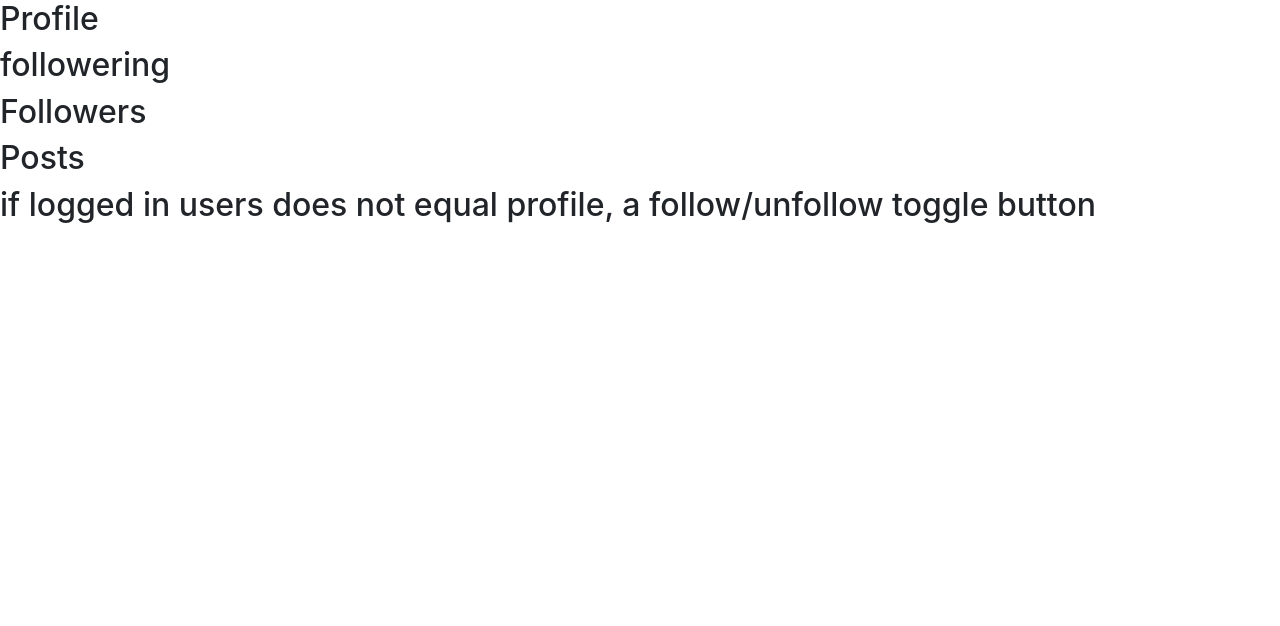
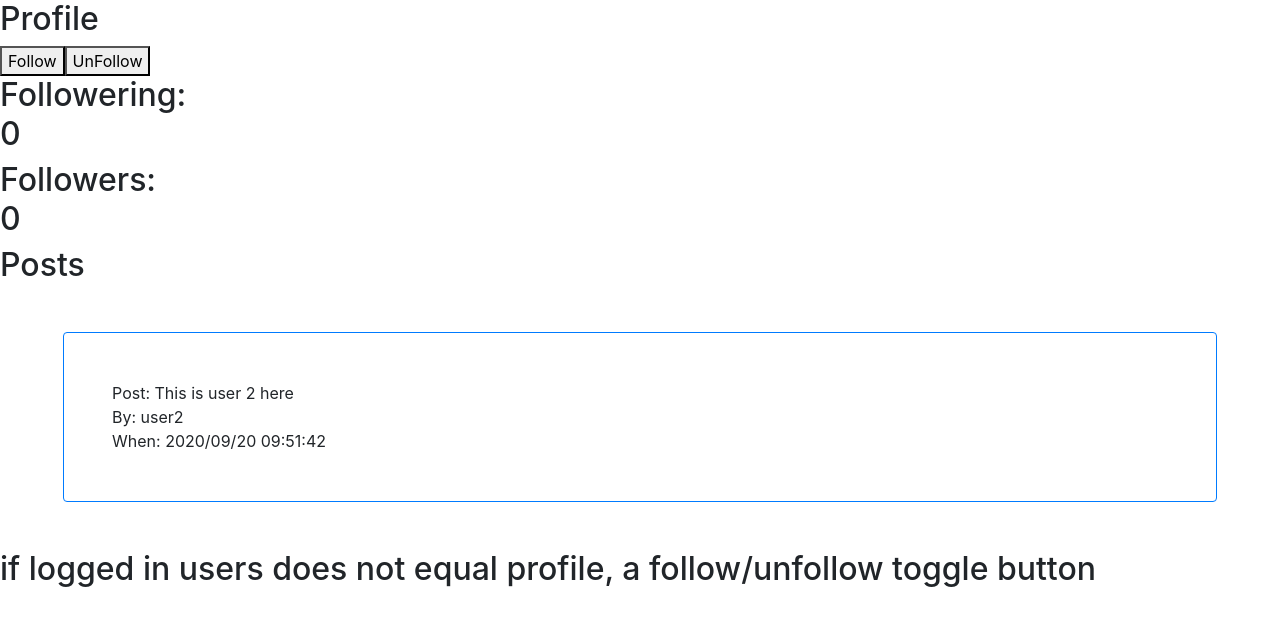
Before and after one commit to Graeme-Code/CS50-web-project4, a Django app: page /profile/2 in a window 1280 px wide. Shown: the part 56-682 px from the top of the page. Run offline with Django 3.2, Linux system fonts and the light colour scheme; data comes from the database, SQL or seed files in the repository; both versions use the stored data as it was after the commit; data that the repository does not hold is empty; some libraries are stand-ins or nearby versions.

Commit message:
follow and unfollow buttons are working, need to figure out how to conditional render the follow buttons

```diff
--- a/network/models.py
+++ b/network/models.py
@@ -41,3 +41,14 @@ class Followers(models.Model):
             "follower": self.follower_id.username,
             "user_id": self.user_id
         }
+
+class Follows(models.Model):
+    user = models.ForeignKey(User, on_delete=models.CASCADE, null=True)
+    follows = models.ForeignKey(User, on_delete=models.CASCADE, null=True, related_name="follow")
+
+    def serialize(self):
+        return {
+            "id": self.id,
+            "follows": self.followers_id.username,
+            "user_id": self.user_id
+        }
--- a/network/templates/network/profile.html
+++ b/network/templates/network/profile.html
@@ -2,11 +2,17 @@
 
 {% block body %}
 <h2>Profile</h2>
+{% if user.id == user_id %}
+<div></div>
+{% else %}
+<span id="togglefollow"></span>
+{% endif %}
 
-<h2>followering</h2>
+<h2>Followering:
+    <span id="profilefollows"></span>
+</h2>
 
-<h2>Followers</h2>
-<div id="profilefollowers"></div>
+<h2>Followers: <span id="profilefollowers"></span></h2>
 
 <h2>Posts</h2>
 <div id="profileposts"></div>
@@ -14,6 +20,111 @@
 <h2>if logged in users does not equal profile, a follow/unfollow toggle button</h2>
 
 <script type = "text/babel">
+
+class ToggleFollow extends React.Component {
+    constructor(props) {
+        super(props);
+        this.state = {
+            follow: false,
+        }
+    }
+
+//Use the componet did mount as opportunity to grab if user is following profile or not.
+    componentDidMount() {
+       // fetch('/profilefollows/' + {{user_id}}, {
+       //     method: '',
+       // })
+      //  .then(response => response.json())
+      //  .then(follows => {
+      //          //posts = Array.from(posts)
+      //          this.setState({
+      //          follows: follows,
+      //      });
+      //      console.log(follows)
+     //   })
+    }
+
+newFollow = () => {
+    fetch('/newfollow/' + {{user_id}}, {
+        method: 'PUT',
+        body: JSON.stringify({
+            user_id: {{user_id}},
+            follow_id: {{user.id}}
+        })
+    })
+    .then(response => response.json())
+    .then(result => {
+    console.log('Success:', result);
+    })
+    .catch(error => {
+    console.error('Error:', error);
+    });
+    }
+
+unFollow = () => {
+    fetch('/unfollow/' + {{user_id}}, {
+        method: 'PUT',
+        body: JSON.stringify({
+            user_id: {{user_id}},
+            follow_id: {{user.id}}
+        })
+    })
+    .then(response => response.json())
+    .then(result => {
+    console.log('Success:', result);
+    })
+    .catch(error => {
+    console.error('Error:', error);
+    });
+    }
+
+render() {
+    return (
+    <div>
+
+    <button onClick={this.newFollow}>Follow</button>
+    <button onClick={this.unFollow}>UnFollow</button>
+
+    </div>
+    );
+}
+
+}
+
+
+
+
+
+class Follows extends React.Component {
+    constructor(props) {
+        super(props);
+        this.state = {
+            follows: 0,
+        }
+    }
+
+    componentDidMount() {
+        fetch('/profilefollows/' + {{user_id}}, {
+            method: 'GET',
+        })
+        .then(response => response.json())
+        .then(follows => {
+                //posts = Array.from(posts)
+                this.setState({
+                follows: follows,
+            });
+            console.log(follows)
+        })
+    }
+
+    render() {
+        return(
+            <div>
+                <h2>{this.state.follows}</h2>
+            </div>
+        )
+    }
+}
 
 class Followers extends React.Component {
     constructor(props) {
@@ -24,7 +135,7 @@ class Followers extends React.Component {
     }
 
     componentDidMount() {
-        fetch('/profilefollowers/' + {{user.id}}, {
+        fetch('/profilefollowers/' + {{user_id}}, {
             method: 'GET',
         })
         .then(response => response.json())
@@ -58,7 +169,7 @@ class Posts extends React.Component {
     }
 
     componentDidMount() {
-        fetch('/profileposts/'+ {{user.id}}, {
+        fetch('/profileposts/'+ {{user_id}}, {
             method: 'GET',
         })
         .then(response => response.json())
@@ -80,7 +191,7 @@ class Posts extends React.Component {
                             <div key={post.id} className="container-fluid">
                                 <div className="border border-primary rounded p-5 m-5">
                                     <div>Post: {post.post} </div>
-                                    <div>By: <a href={"profile/"+post.user_id}> {post.user} </a></div>
+                                    <div>By: {post.user} </div>
                                     <div>When: {moment(post.created_at).format('YYYY/MM/DD HH:mm:ss')} </div>
                                 </div>
                             </div>
@@ -94,6 +205,8 @@ class Posts extends React.Component {
 
 ReactDOM.render(<Posts />, document.getElementById('profileposts'))
 ReactDOM.render(<Followers />, document.getElementById('profilefollowers'))
+ReactDOM.render(<Follows />, document.getElementById('profilefollows'))
+ReactDOM.render(<ToggleFollow />, document.getElementById('togglefollow'))
 </script>
 
 {% endblock %}
--- a/network/urls.py
+++ b/network/urls.py
@@ -12,5 +12,8 @@ urlpatterns = [
     path("viewposts", views.viewposts , name="viewposts"),
     path("profile/<int:user_id>", views.profile , name="profile"),
     path("profileposts/<int:user_id>", views.profileposts , name="profileposts"),
-    path("profilefollowers/<int:user_id>", views.profilefollowers , name="profilefollowers")
+    path("profilefollowers/<int:user_id>", views.profilefollowers , name="profilefollowers"),
+    path("profilefollows/<int:user_id>", views.profilefollows , name="profilefollows"),
+    path("newfollow/<int:user_id>", views.newfollow , name="newfollow"),
+    path("unfollow/<int:user_id>", views.unfollow , name="unfollow")
 ]
--- a/network/views.py
+++ b/network/views.py
@@ -9,7 +9,7 @@ import json
 from django.http import JsonResponse
 from django.core import serializers
 
-from .models import User, Post, Like, Followers
+from .models import User, Post, Like, Followers, Follows
 
 
 def index(request):
@@ -100,7 +100,7 @@ def viewposts(request):
         return JsonResponse([post.serialize() for post in posts], safe=False)
 
 def profile(request, user_id):
-        return render(request, "network/profile.html")
+        return render(request, "network/profile.html", {'user_id': user_id})
 
 def profileposts(request, user_id): #trigger this url with a seperate component.
     if request.method == "GET":
@@ -112,7 +112,34 @@ def profileposts(request, user_id): #trigger this url with a seperate component.
 
 def profilefollowers(request, user_id): #trigger this url with a seperate component.
     if request.method == "GET":
-        followers = Followers.objects.filter(user_id = user_id).count()
-        #print(posts)
+        followercount = Followers.objects.filter(user_id = user_id).count()
+        followers = Followers.objects.filter(user_id = user_id).values('id')
         print(followers)
-        return JsonResponse(followers, safe=False)
+        return JsonResponse(followercount, safe=False)
+
+def profilefollows(request, user_id):
+    if request.method == "GET":
+        follows = Follows.objects.filter(user_id = user_id).count()
+        print(follows)
+        print(request.user)
+        return JsonResponse(follows, safe=False)
+
+@csrf_exempt
+def newfollow(request, user_id):
+    if request.method == "PUT":
+        follow = Follows(follows_id=user_id, user_id=request.user.id)
+        follow.save()
+        following = Followers(follower_id=request.user.id, user_id=user_id)
+        following.save()
+        return JsonResponse("new follow added", safe=False)
+
+@csrf_exempt
+def unfollow(request, user_id):
+    if request.method == "PUT":
+        print(request.user.id)
+        follow = Follows.objects.filter(user_id=request.user.id)
+        print(follow)
+        follow.delete()
+        followers = Followers.objects.filter(follower_id=request.user.id)
+        followers.delete()
+        return JsonResponse("unfollowed", safe=False)
```
Also changed, not shown: db.sqlite3, network/migrations/0004_following.py (added), network/migrations/0005_auto_20200920_1059.py (added).
